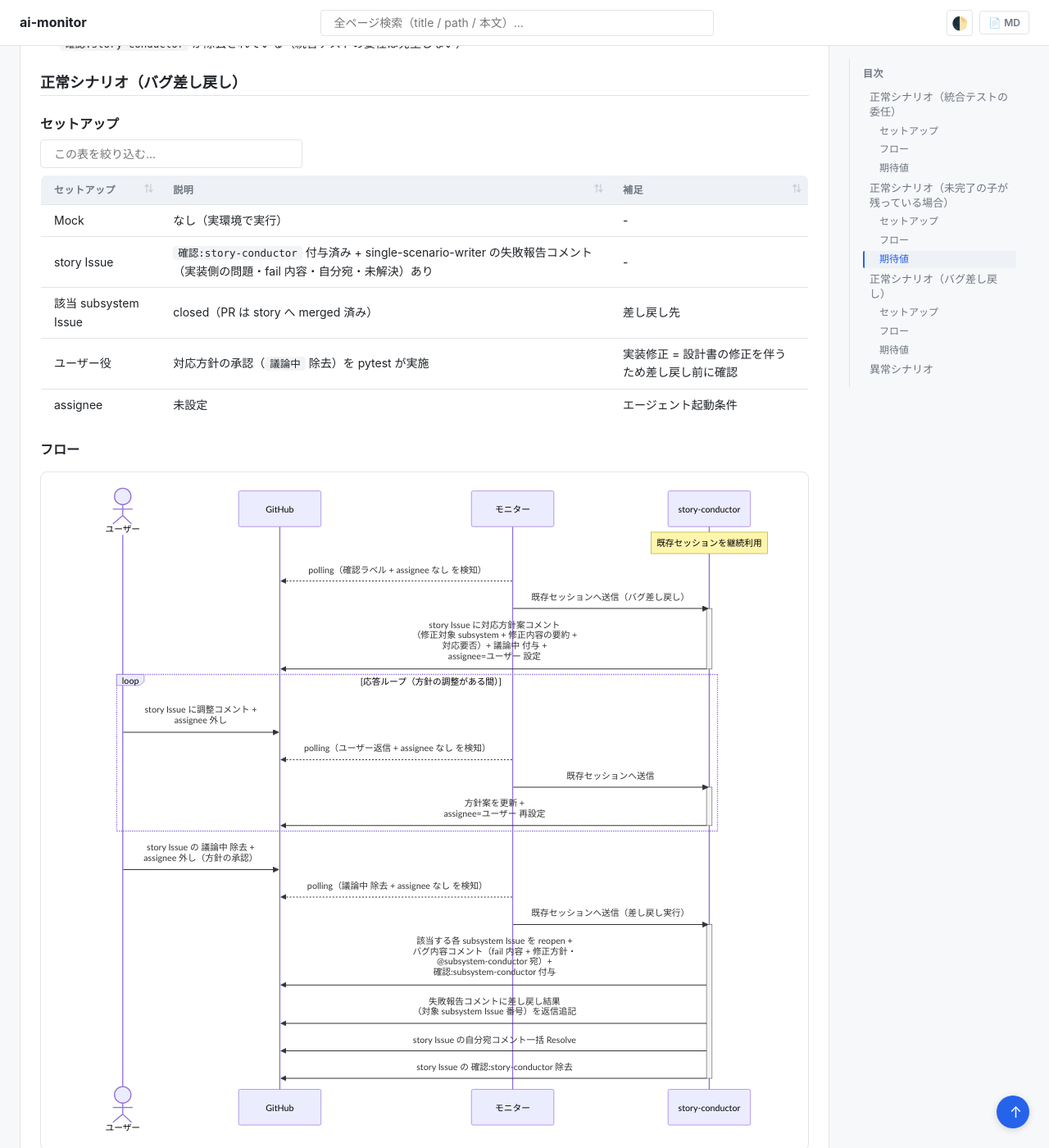
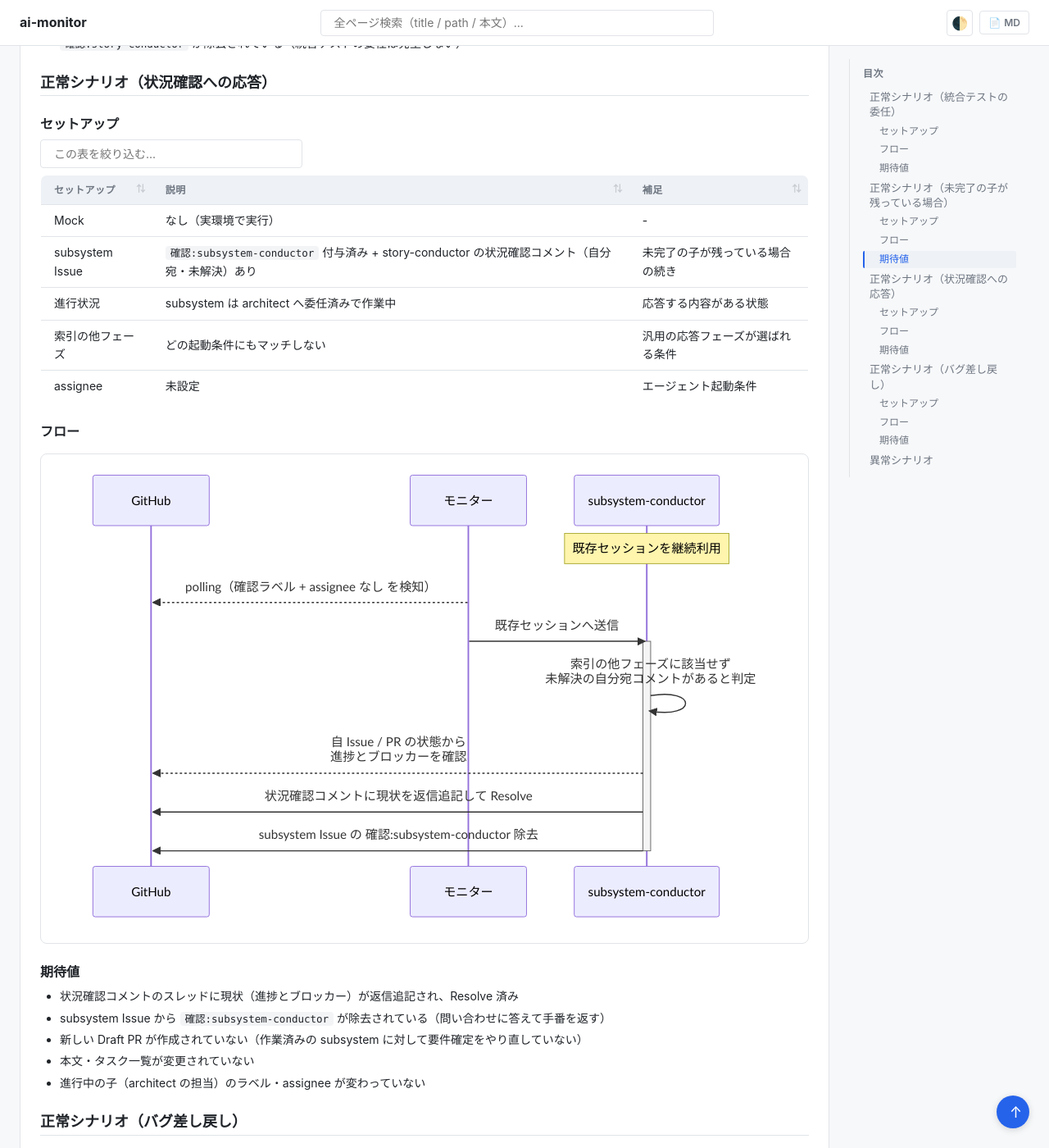
Before and after one commit to shuhei1101/ai-monitor, a Jekyll site: the page built from docs/wiki/設計図/シナリオ/単一ユースケース/統合テスト起動.md, in a window 1280 px wide and 1400 px high, scrolled down 2820 px. Shown: the whole window at 82% size. Built offline with Jekyll 4.4.1, drawn with Linux system fonts in a browser that asks for light colours; our own code applies the rules of GitHub Pages for plain Markdown files.

Commit message:
ユーザ更新

````diff
--- a/docs/wiki/設計図/シナリオ/単一ユースケース/統合テスト起動.md
+++ b/docs/wiki/設計図/シナリオ/単一ユースケース/統合テスト起動.md
@@ -94,6 +94,45 @@
 - open の subsystem Issue に状況確認コメント（@subsystem-conductor 宛・未解決）+ `確認:subsystem-conductor` が投稿・付与されている
 - `確認:story-conductor` が除去されている（統合テストの委任は発生しない）
 
+## 正常シナリオ（状況確認への応答）
+
+### セットアップ
+
+| セットアップ | 説明 | 補足 |
+| --- | --- | --- |
+| Mock | なし（実環境で実行） | - |
+| subsystem Issue | `確認:subsystem-conductor` 付与済み + story-conductor の状況確認コメント（自分宛・未解決）あり | 未完了の子が残っている場合の続き |
+| 進行状況 | subsystem は architect へ委任済みで作業中 | 応答する内容がある状態 |
+| 索引の他フェーズ | どの起動条件にもマッチしない | 汎用の応答フェーズが選ばれる条件 |
+| assignee | 未設定 | エージェント起動条件 |
+
+### フロー
+
+```mermaid
+sequenceDiagram
+  participant GH as GitHub
+  participant ORC as モニター
+  participant MON as subsystem-conductor
+
+  Note over MON: 既存セッションを継続利用
+  ORC-->>GH: polling（確認ラベル + assignee なし を検知）
+  ORC->>MON: 既存セッションへ送信
+  activate MON
+  MON->>MON: 索引の他フェーズに該当せず<br>未解決の自分宛コメントがあると判定
+  MON-->>GH: 自 Issue / PR の状態から<br>進捗とブロッカーを確認
+  MON->>GH: 状況確認コメントに現状を返信追記して Resolve
+  MON->>GH: subsystem Issue の 確認:subsystem-conductor 除去
+  deactivate MON
+```
+
+### 期待値
+
+- 状況確認コメントのスレッドに現状（進捗とブロッカー）が返信追記され、Resolve 済み
+- subsystem Issue から `確認:subsystem-conductor` が除去されている（問い合わせに答えて手番を返す）
+- 新しい Draft PR が作成されていない（作業済みの subsystem に対して要件確定をやり直していない）
+- 本文・タスク一覧が変更されていない
+- 進行中の子（architect の担当）のラベル・assignee が変わっていない
+
 ## 正常シナリオ（バグ差し戻し）
 
 ### セットアップ
````
Also changed, not shown: config/agent_phases.yaml (+11 -0 lines), docs/wiki/エージェント/architect/README.md (+1 -0 lines), docs/wiki/エージェント/complex-scenario-writer/README.md (+1 -0 lines), docs/wiki/エージェント/epic-conductor/README.md (+1 -0 lines), docs/wiki/エージェント/epic-poc-runner/README.md (+1 -0 lines), docs/wiki/エージェント/questioner/README.md (+1 -0 lines), docs/wiki/エージェント/resetter/README.md (+1 -0 lines), docs/wiki/エージェント/single-scenario-writer/README.md (+1 -0 lines), docs/wiki/エージェント/story-conductor/README.md (+1 -0 lines), docs/wiki/エージェント/subsystem-conductor/README.md (+1 -0 lines), docs/wiki/エージェント/system-architect/README.md (+1 -0 lines), docs/wiki/エージェント/system-conductor/README.md (+1 -0 lines), docs/wiki/エージェント/共通/フェーズ/問い合わせ応答.md (added, +67 -0 lines), docs/wiki/規約/V字モデル.md (+13 -0 lines), 1 more files.
